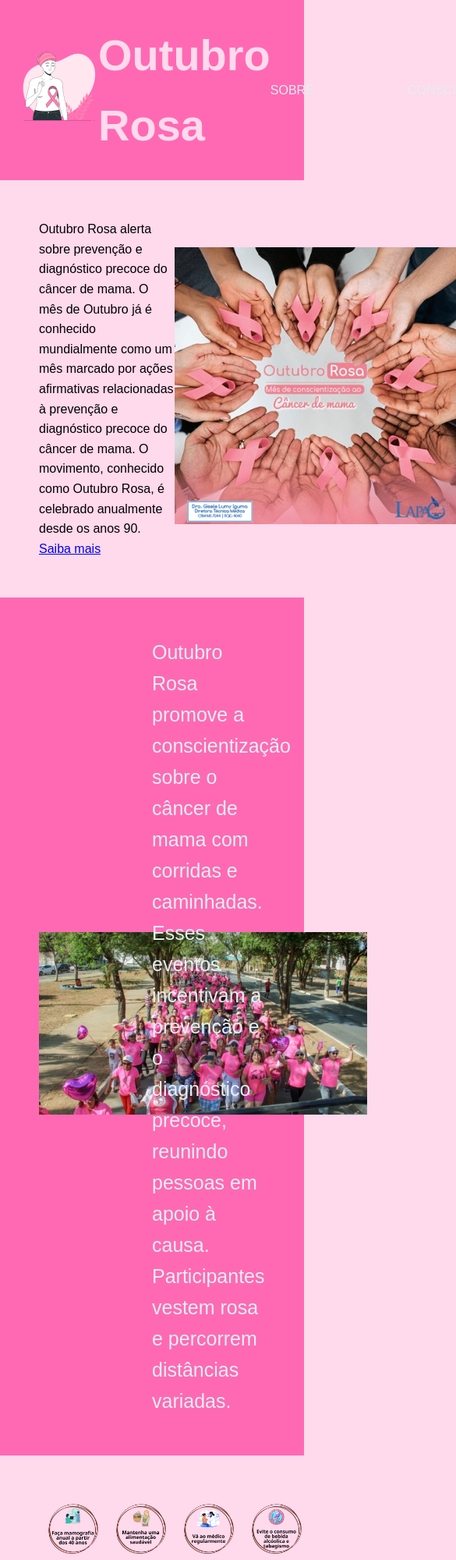
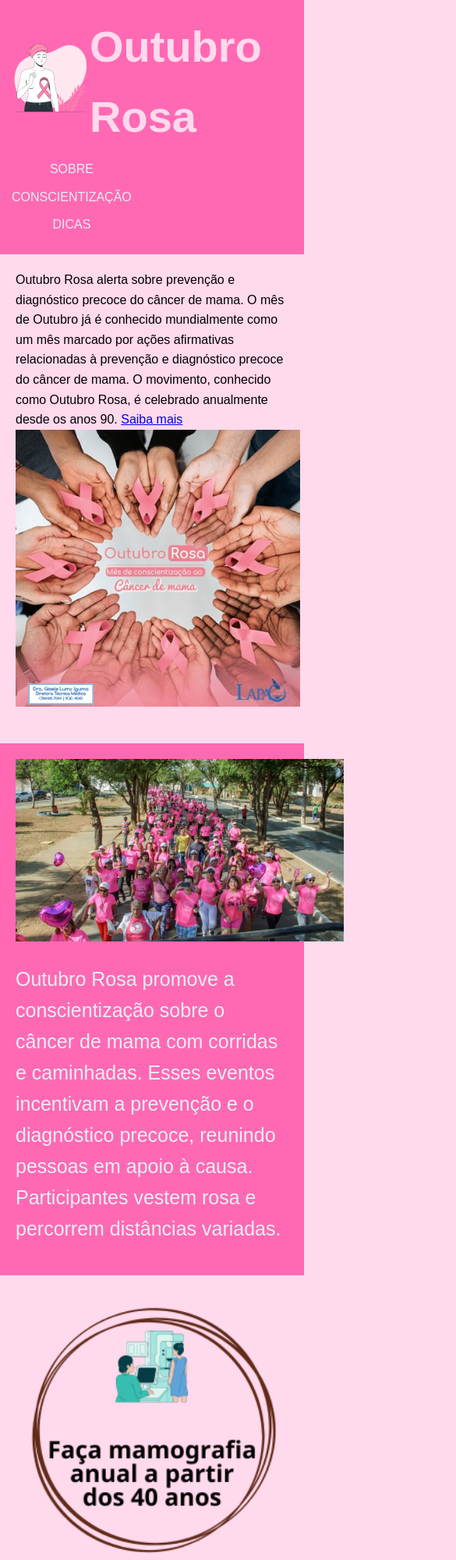
Before and after one commit to rodriguessg/desafio2-outubroRosa, a plain HTML site: page index.html in a window 390 px wide. Shown: the top 2000 px of the page at 78% size, 585 px wide, since content can reach past the window. Drawn offline with Linux system fonts and the light colour scheme.

Commit message:
Update styles.css

```diff
--- a/styles.css
+++ b/styles.css
@@ -9,8 +9,8 @@
     --cor-secundaria: #FFD9EC;
     --cor-texto: #E4EEF1;
 
-    --font-size-principal:24px;
-    --font-size-textos:25px;
+    --font-size-principal: 24px;
+    --font-size-textos: 25px;
 }
 body {
     line-height: 1.6;
@@ -36,22 +36,22 @@ header {
 nav ul {
     display: flex;
     gap: 120px;
-
 }
 li {
-    text-decoration-style: none;
+    text-decoration: none;
     text-align: center;
 }
 nav a {
     text-decoration: none;
     color: var(--cor-texto);
     font-size: 16px;
+}
 
-}
 .text {
     font-size: var(--font-size-textos);
     color: var(--cor-texto);
 }
+
 .section-one, .section-two {
     display: flex;
     align-items: center;
@@ -68,7 +68,7 @@ nav a {
 }
 
 .section-two {
-    background-color:var(--cor-prinicipal);
+    background-color: var(--cor-prinicipal);
     color: white;
 }
 
@@ -81,7 +81,6 @@ nav a {
 
 .section-three img {
     width: 30%;
-    /* border: 2px solid pink; */
     padding: 10px;
 }
 
@@ -91,7 +90,6 @@ footer {
     align-items: center;
     padding: 20px;
     background-color: var(--cor-prinicipal);
-
 }
 
 .logo_rede_social {
@@ -104,10 +102,61 @@ footer {
     margin-right: 10px;
 }
 
-.instructor-info ul,li {
+.instructor-info ul, li {
     list-style: none;
 }
 
 .footer-logo img {
     width: 105px;
 }
+
+/* Responsividade para telas menores */
+@media (max-width: 768px) {
+    header {
+        flex-direction: column;
+        align-items: flex-start;
+        padding: 15px;
+    }
+
+    nav ul {
+        flex-direction: column;
+        gap: 10px;
+        padding: 10px 0;
+    }
+
+    .section-one, .section-two {
+        flex-direction: column;
+        padding: 20px;
+    }
+
+    .section-one .text, .section-two .text,
+    .section-one .image, .section-two .image {
+        max-width: 100%;
+        margin-bottom: 20px;
+    }
+
+    .section-three {
+        flex-direction: column;
+        padding: 20px;
+    }
+
+    .section-three img {
+        width: 100%;
+        margin-bottom: 20px;
+    }
+
+    footer {
+        flex-direction: column;
+        align-items: center;
+        text-align: center;
+    }
+
+    .social-links {
+        margin-bottom: 15px;
+    }
+
+    .footer-logo img {
+        width: 80px;
+        margin-top: 15px;
+    }
+}
```
